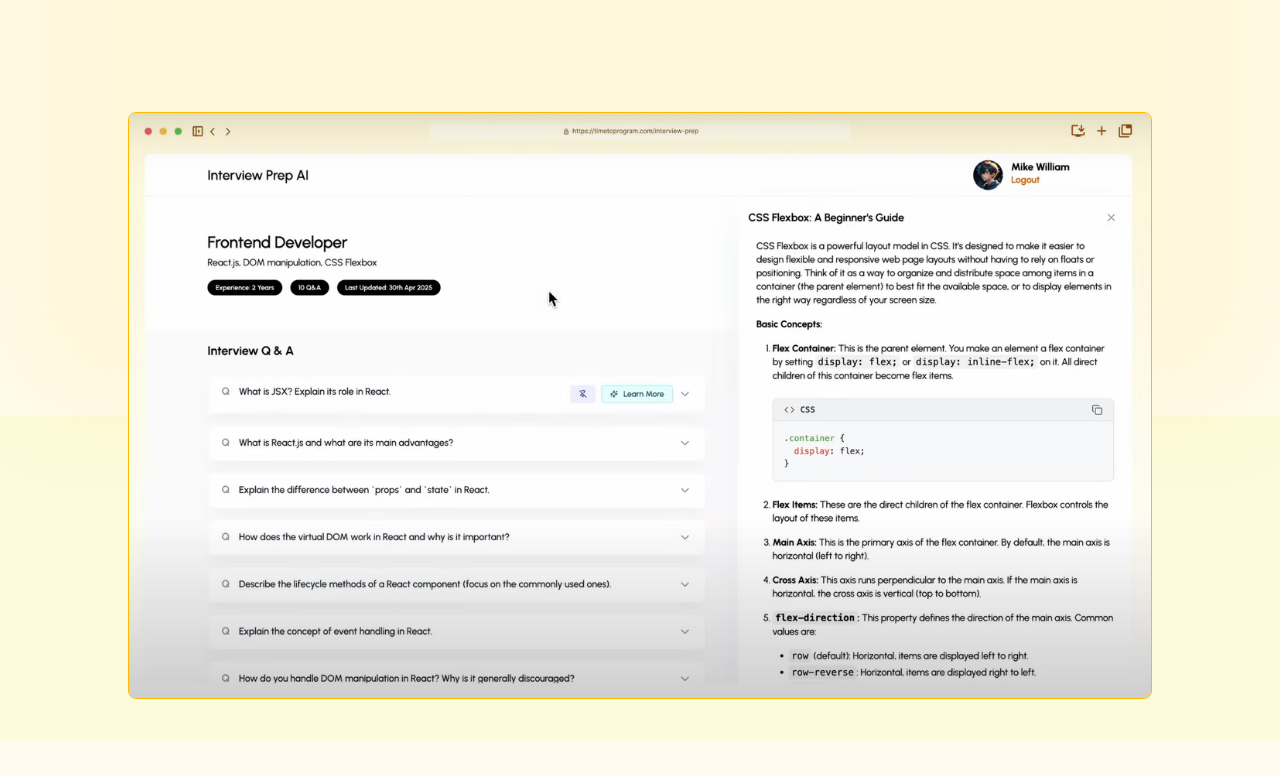
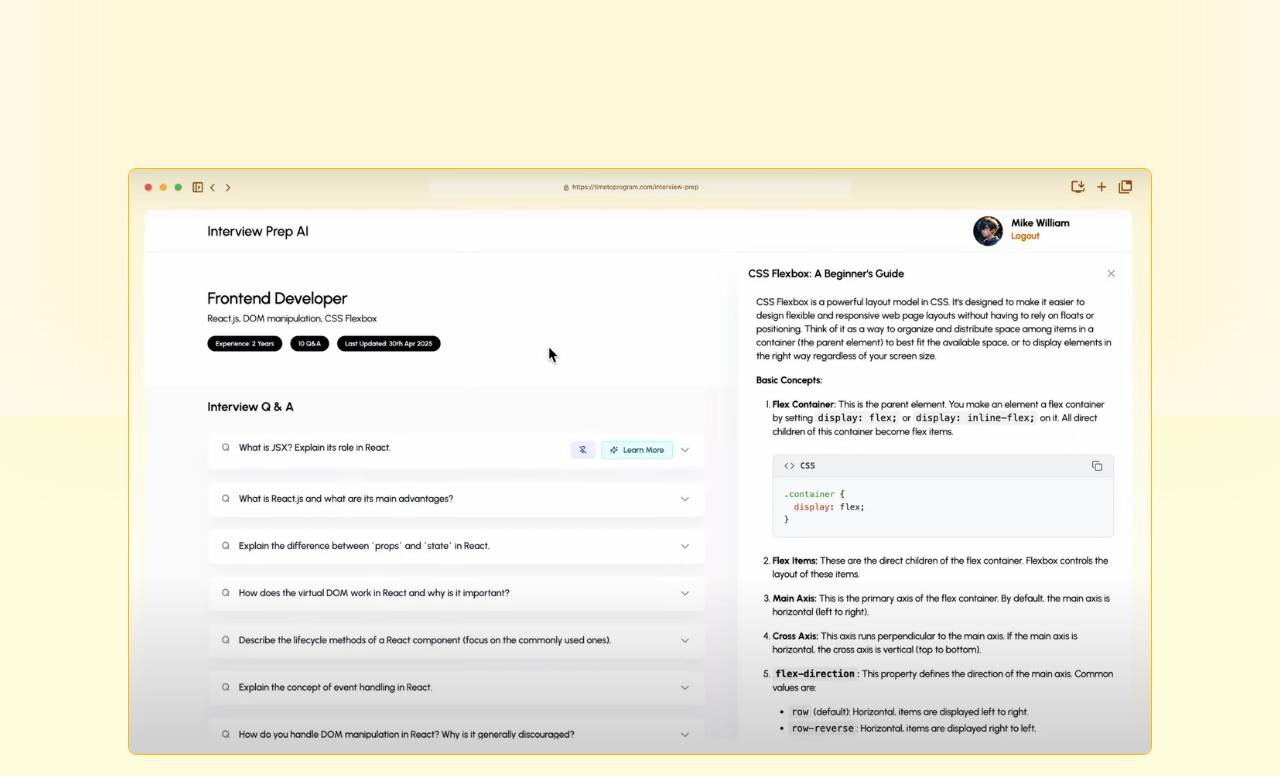
Before and after one commit to SaiVardhanNP/AIInterviewPrep, a React (Vite) app in the folder frontend/: page / in a window 1280 px wide. Shown: the part 384-1160 px from the top of the page. Built offline with nearby package versions, Linux system fonts and the light colour scheme; a web font is replaced by a local one.

Commit message:
margin(1)

```diff
--- a/frontend/src/pages/LandingPage.jsx
+++ b/frontend/src/pages/LandingPage.jsx
@@ -66,7 +66,7 @@ const LandingPage = () => {
       </div>
       <div className='w-full min-h-full relative z-10 '>
         <div>
-<section className="flex items-center justify-center -mt-76">
+<section className="flex items-center justify-center max-sm:-mt-40 lg:-mt-62">
             <img src="/hero-img.png" alt="HERO IMAGE" className='w-[80vw] border border-amber-400 rounded-lg' />
           </section>
         </div>
```
